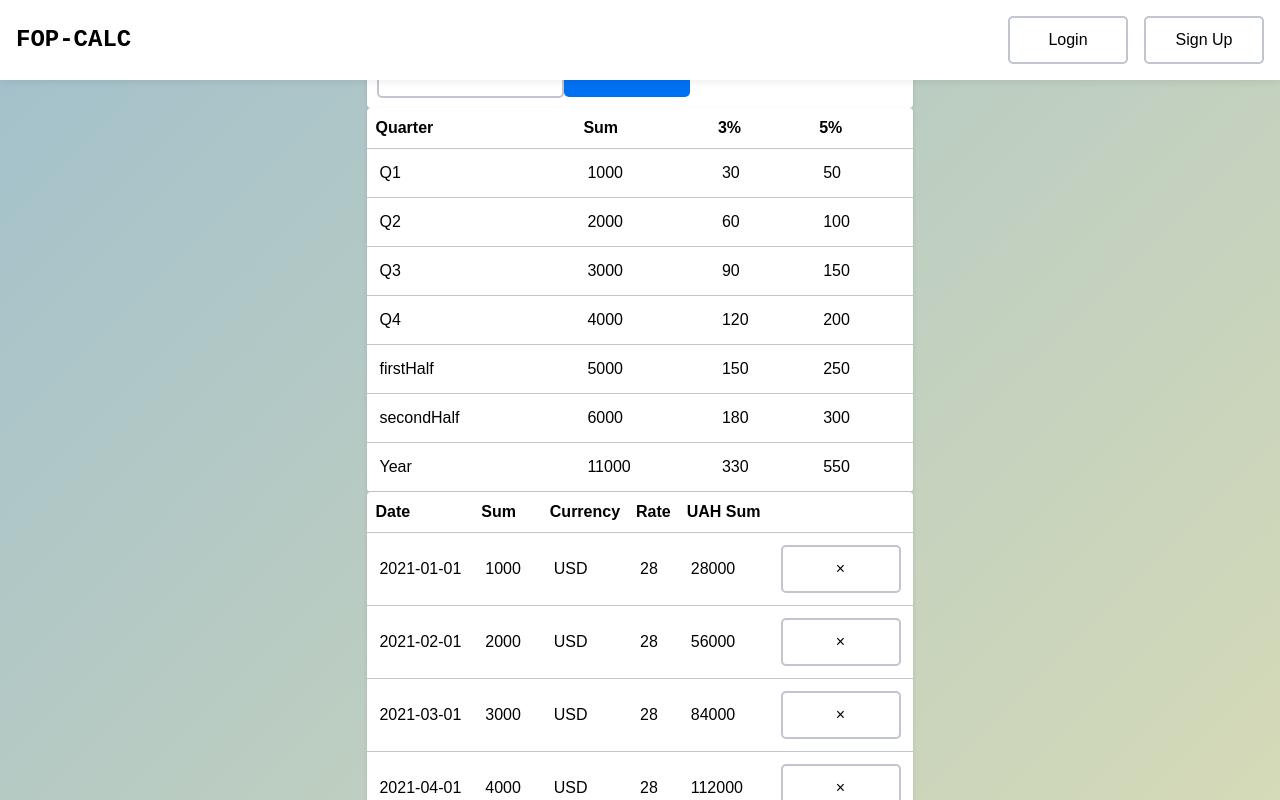
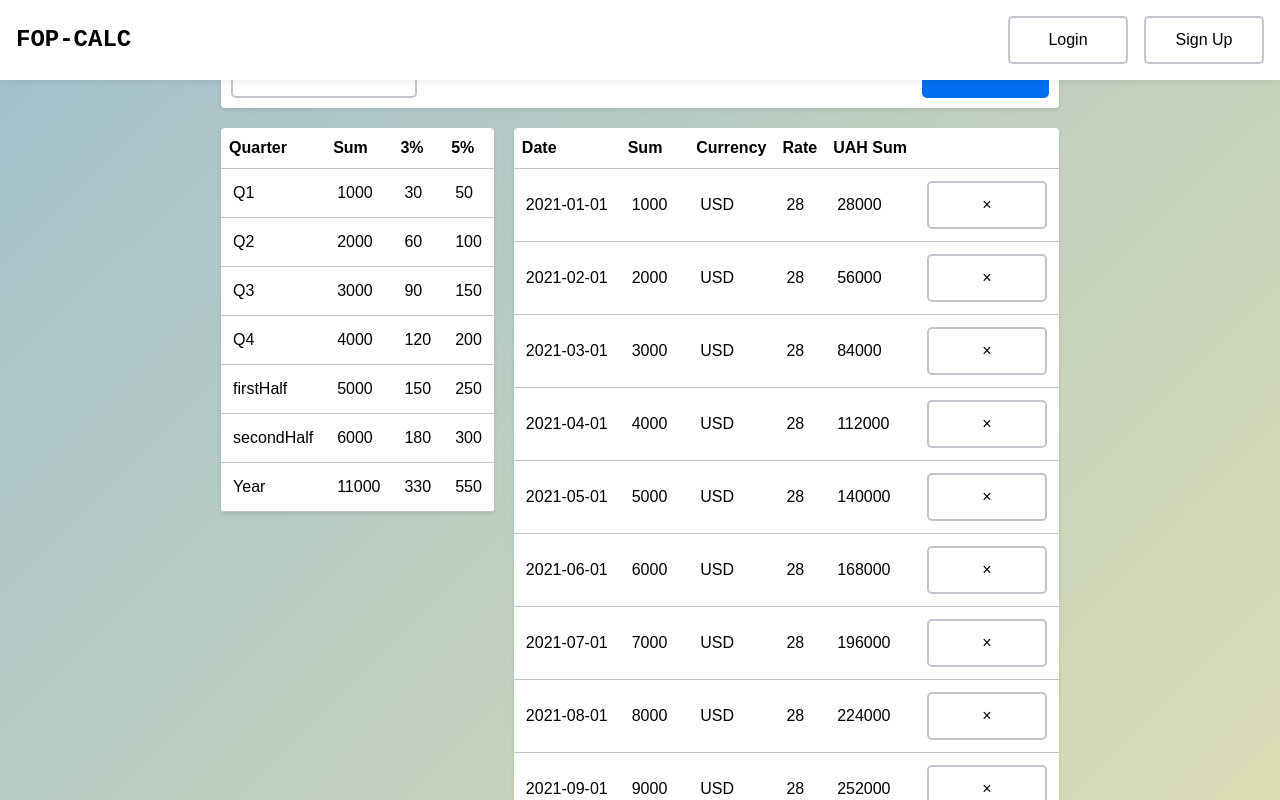
Before and after one commit to CrazzzzyDiamond/fop_app, a Next.js app: page /table/1 in a window 1280 px wide. Shown: the top 800 px of the page. Built offline with nearby package versions, Linux system fonts and the light colour scheme.

Commit message:
feat: tables css refactor

```diff
--- a/src/app/globals.css
+++ b/src/app/globals.css
@@ -46,6 +46,13 @@ body {
   text-align: center;
 }
 
+.title {
+  margin-bottom: 20px;
+  font-size: 24px;
+  font-weight: 600;
+  text-align: center;
+}
+
 .authHelpText {
   margin-bottom: 20px;
   font-size: 16px;
--- a/src/app/table/[slug]/IncomesTopBar.tsx
+++ b/src/app/table/[slug]/IncomesTopBar.tsx
@@ -1,9 +1,8 @@
 import { useState } from 'react';
-
 import Paper from '@/components/Paper';
 import Button from '@/components/Button';
-
 import NewIncomeDialog from './NewIncomeDialog';
+import s from './incomeTable.module.css';
 
 const IncomesTopBar = () => {
     const [isDialogOpen, setIsDialogOpen] = useState(false);
@@ -11,7 +10,7 @@ const IncomesTopBar = () => {
     return (
         <>
             <Paper variant="densed">
-                <div className="flex justify-between">
+                <div className={s.topBar}>
                     <Button
                         variant="secondary"
                         linkTo="/my-tables"
--- /dev/null
+++ b/src/app/table/[slug]/incomeTable.module.css
@@ -0,0 +1,23 @@
+.topBarWrapper {
+    margin-bottom: 20px;
+}
+
+.tablesWrapper {
+    display: flex;
+}
+
+.totalTableWrapper {
+    margin-right: 20px;
+}
+
+.totalTableSticky {
+    position: sticky;
+    top: 0;
+    z-index: 1;
+    top: 90px;
+}
+
+.topBar {
+    display: flex;
+    justify-content: space-between;
+}
--- a/src/app/table/[slug]/page.tsx
+++ b/src/app/table/[slug]/page.tsx
@@ -1,12 +1,11 @@
 'use client'
 
 import { useParams } from 'next/navigation';
-
 import Paper from '@/components/Paper';
 import TotalTable from '@/components/TotalTable';
 import IncomesTable from '@/components/IncomesTable';
-
 import IncomesTopBar from './IncomesTopBar';
+import s from './incomeTable.module.css';
 
 export default function Page() {
   const params = useParams<{ slug: string }>();
@@ -15,15 +14,12 @@ export default function Page() {
 
   return (
     <div>
-      <div className="mb-5 sticky">
+      <div className={s.topBarWrapper}>
         <IncomesTopBar />
       </div>
-      <div className="flex">
-        <div className="mr-5">
-          <div
-            className="sticky z-10"
-            style={{ top: '90px'}}
-          >
+      <div className={s.tablesWrapper}>
+        <div className={s.totalTableWrapper}>
+          <div className={s.totalTableSticky}>
             <Paper>
               <TotalTable />
             </Paper>
```
Also changed, not shown: src/app/my-tables/myTables.module.css (added, +19 -0 lines), src/app/my-tables/page.tsx (+6 -10 lines).
